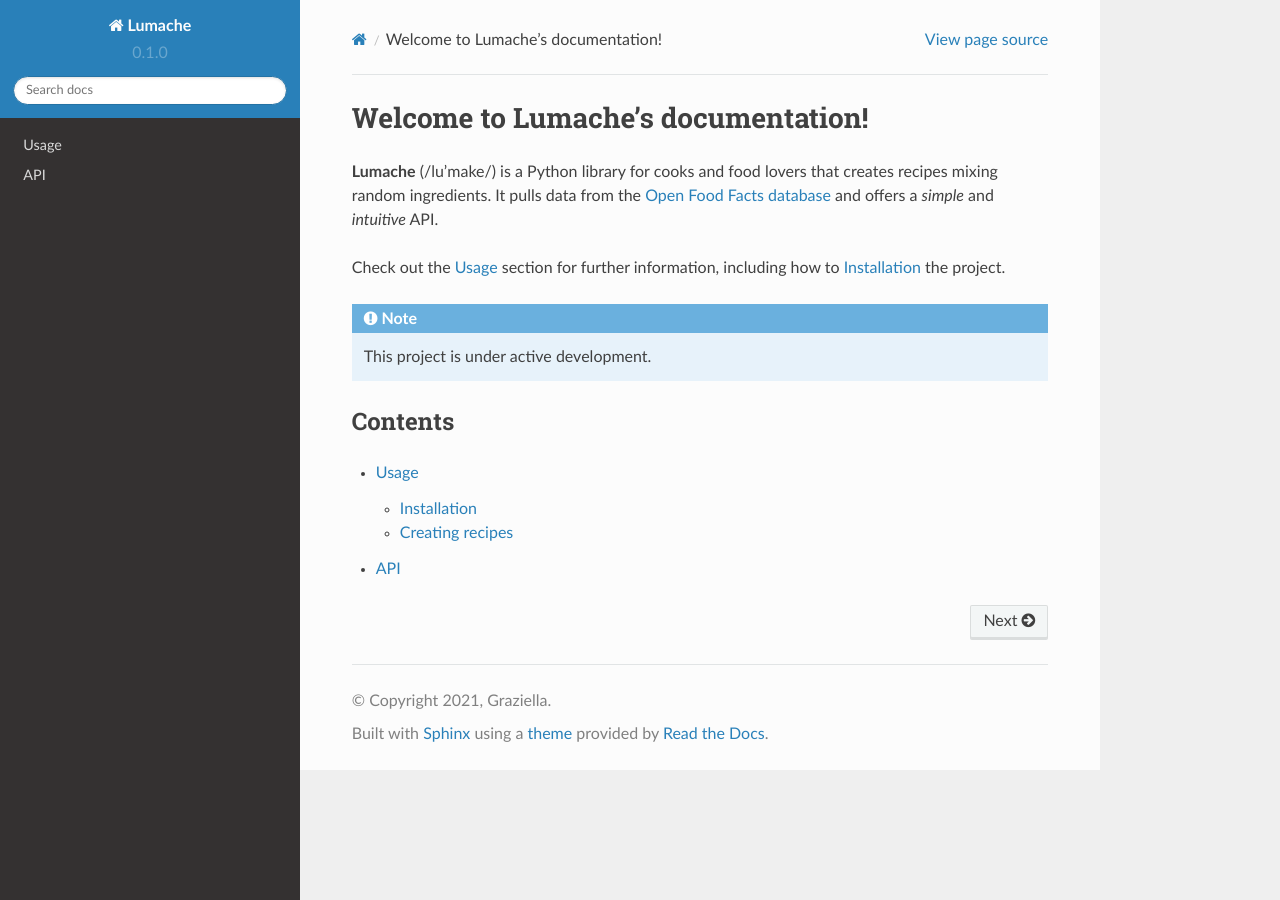
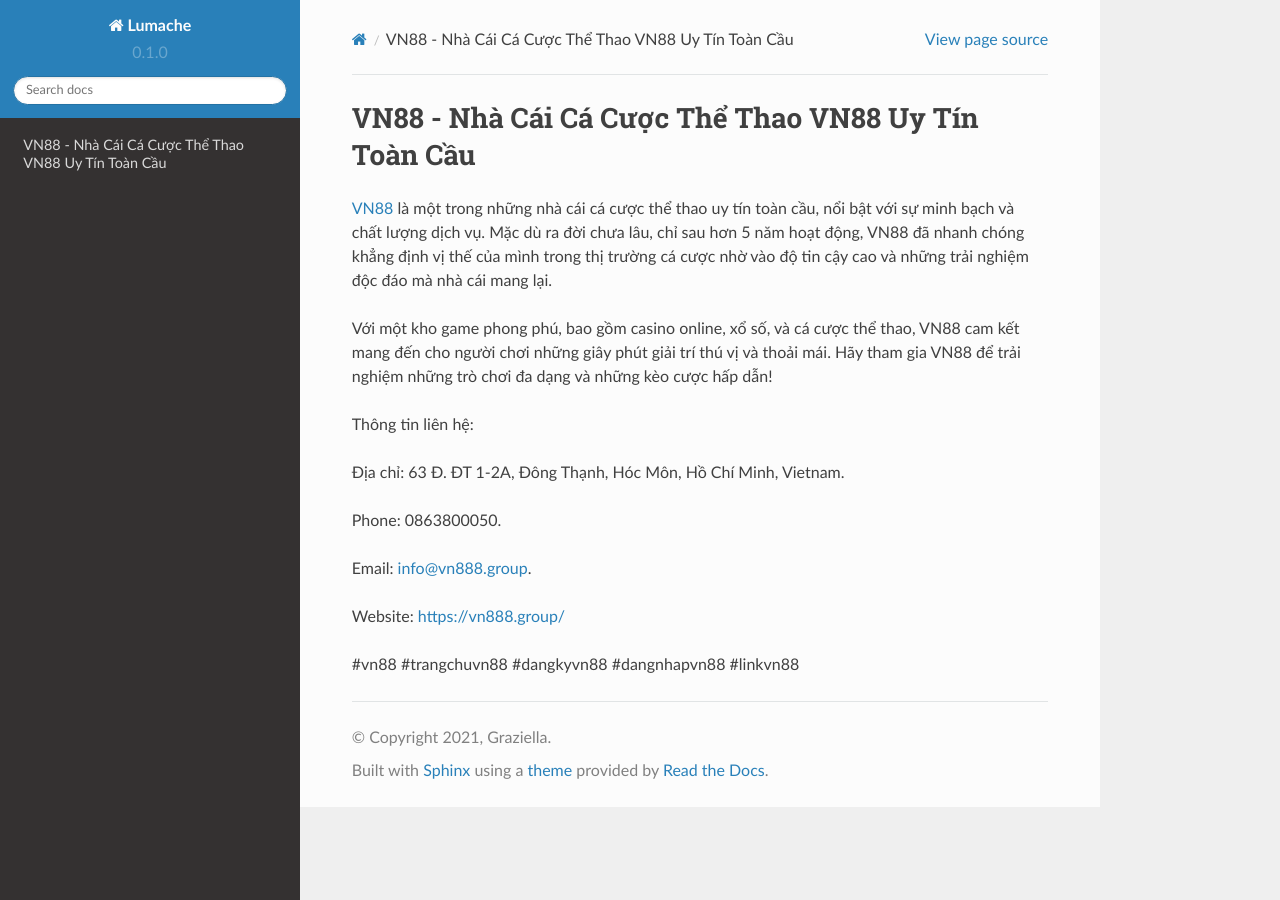
Before and after one commit to JonsCalicut123/vn888group, a Sphinx documentation site: the page built from docs/source/index.rst, in a window 1280 px wide. Built offline with Sphinx 7.4.7 and the Read the Docs theme 2.0.0, drawn with Linux system fonts in a browser that asks for light colours.

Commit message:
Update index.rst

```diff
--- a/docs/source/index.rst
+++ b/docs/source/index.rst
@@ -1,22 +1,18 @@
-Welcome to Lumache's documentation!
+VN88 - Nhà Cái Cá Cược Thể Thao VN88 Uy Tín Toàn Cầu
 ===================================
 
-**Lumache** (/lu'make/) is a Python library for cooks and food lovers
-that creates recipes mixing random ingredients.
-It pulls data from the `Open Food Facts database <https://world.openfoodfacts.org/>`_
-and offers a *simple* and *intuitive* API.
+`VN88 <https://vn888.group/>`_ là một trong những nhà cái cá cược thể thao uy tín toàn cầu, nổi bật với sự minh bạch và chất lượng dịch vụ. Mặc dù ra đời chưa lâu, chỉ sau hơn 5 năm hoạt động, VN88 đã nhanh chóng khẳng định vị thế của mình trong thị trường cá cược nhờ vào độ tin cậy cao và những trải nghiệm độc đáo mà nhà cái mang lại.
 
-Check out the :doc:`usage` section for further information, including
-how to :ref:`installation` the project.
+Với một kho game phong phú, bao gồm casino online, xổ số, và cá cược thể thao, VN88 cam kết mang đến cho người chơi những giây phút giải trí thú vị và thoải mái. Hãy tham gia VN88 để trải nghiệm những trò chơi đa dạng và những kèo cược hấp dẫn!
 
-.. note::
+Thông tin liên hệ:
 
-   This project is under active development.
+Địa chỉ: 63 Đ. ĐT 1-2A, Đông Thạnh, Hóc Môn, Hồ Chí Minh, Vietnam.
 
-Contents
---------
+Phone: 0863800050.
 
-.. toctree::
+Email: info@vn888.group.
 
-   usage
-   api
+Website: https://vn888.group/
+
+#vn88 #trangchuvn88 #dangkyvn88 #dangnhapvn88 #linkvn88
```
